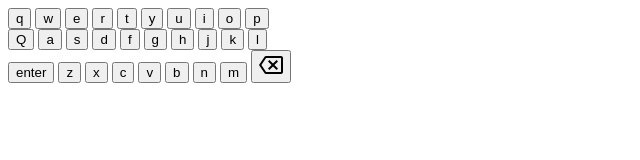
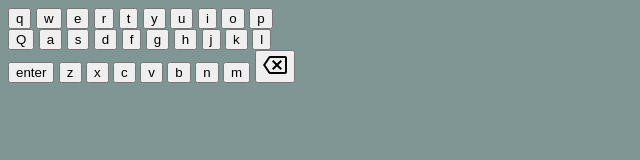
Before and after one commit to afarr002/MileHighWords, a plain HTML site: page index.html in a window 1280 px wide. Shown: the whole page, without its empty margins (0-640 px from the left). Drawn offline with Linux system fonts and the light colour scheme.

Commit message:
added style.css - linked in index.html - set up basic body styling rules

```diff
--- a/index.html
+++ b/index.html
@@ -5,6 +5,7 @@
     <meta charset="UTF-8">
     <meta http-equiv="X-UA-Compatible" content="IE=edge">
     <meta name="viewport" content="width=device-width, initial-scale=1.0">
+    <link rel="stylesheet" href="style.css">
     <title>Mile High Wordle</title>
 </head>
 
--- /dev/null
+++ b/style.css
@@ -0,0 +1,12 @@
+*,
+*::after,
+*::before {
+  box-sizing: border-box;
+  font-family: Arial, Helvetica, sans-serif;
+}
+
+body {
+  background-color: #7f9695;
+  display: flex;
+  flex-direction: column;
+}
```
